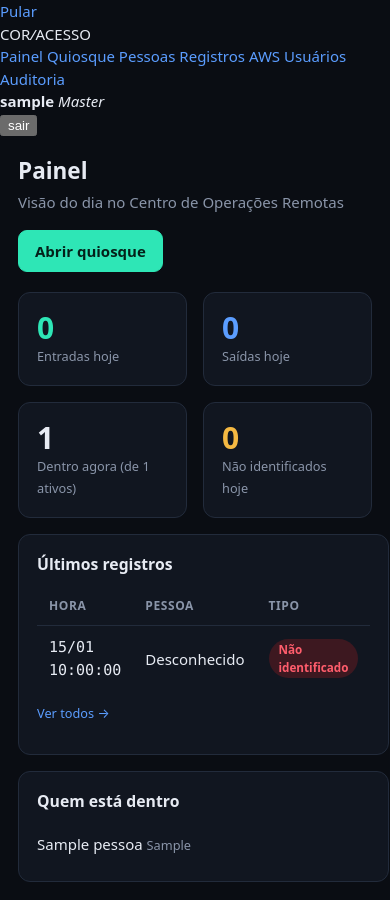
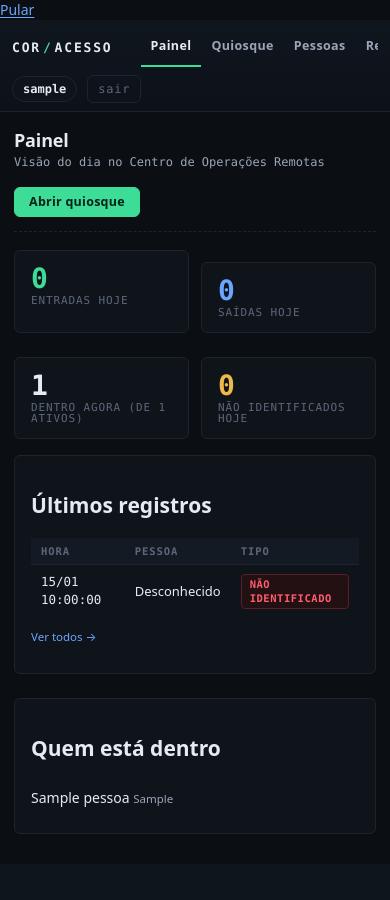
Before and after one commit to gerardnunes/FaceCor, a Django app: page / in a window 390 px wide. After the commit the page ends 834 px from the top, so only its background shows below. Run offline with Django 5.2, Linux system fonts and the light colour scheme; a user stored in the database is signed in; tables that the repository leaves empty hold one stand-in row (values such as "Sample post"); parts of the project's set-up code (start-up, migrations or seed data) failed here and were passed over.

Commit message:
Update app.css for design enhancements and responsiveness
Refactor CSS variables and styles for improved design consistency and responsiveness.

```diff
--- a/core/static/core/app.css
+++ b/core/static/core/app.css
@@ -1,72 +1,244 @@
 :root{
-  --bg:#0a0d13;--surface:#111620;--surface2:#171e2b;--border:#222b3b;--text:#e7ebf3;--muted:#8a95a9;
-  --accent:#2ee6b6;--accent-ink:#04211a;--blue:#5b9dff;--danger:#ff5d6c;--warn:#f5b942;--ok:#2ee6b6;
-  --radius:12px;--font:system-ui,-apple-system,"Segoe UI",Roboto,sans-serif;
+  /* paleta: quase monocromática. A cor é SINAL, não decoração. */
+  --bg:#0b0e12; --ink:#e6ebf2; --ink-2:#9aa6b8; --ink-3:#5c687a;
+  --line:#1c2430; --line-2:#28333f;
+  --panel:#0f141b; --panel-2:#131a23;
+  --sig:#3ddc97;        /* entrada / ok */
+  --sig-alt:#6aa6ff;    /* saída / info */
+  --sig-warn:#f0b849;   /* atenção */
+  --sig-bad:#ff5d6c;    /* erro */
+  --mono: ui-monospace, "JetBrains Mono", Menlo, Consolas, monospace;
+  --sans: system-ui, -apple-system, "Segoe UI", Roboto, sans-serif;
+  --r: 6px;             /* cantos menos "fofos" */
 }
+
 *{box-sizing:border-box}
-html,body{margin:0;background:var(--bg);color:var(--text);font:15px/1.5 var(--font);color-scheme:dark}
-a{color:var(--blue);text-decoration:none}a:hover{text-decoration:underline}
-h1{font-size:1.5rem;margin:0 0 .25rem}h2{font-size:1.05rem;margin:0 0 .75rem}
-.muted{color:var(--muted)}.small{font-size:.85rem}.right{text-align:right}.mono{font-family:ui-monospace,Menlo,Consolas,monospace}
-.shell{display:grid;grid-template-columns:240px 1fr;min-height:100vh}
-.side{background:var(--surface);border-right:1px solid var(--border);padding:20px 14px;display:flex;flex-direction:column;gap:4px;position:sticky;top:0;height:100vh}
-.brand{display:flex;align-items:center;gap:10px;padding:0 10px 18px;font-weight:700;letter-spacing:.04em}
-.brand i{width:30px;height:30px;border-radius:9px;background:linear-gradient(135deg,var(--accent),var(--blue));display:grid;place-items:center;color:var(--accent-ink);font-style:normal;font-weight:800}
-.side a.nav{color:var(--muted);padding:9px 12px;border-radius:9px;display:block}
-.side a.nav:hover{background:var(--surface2);color:var(--text);text-decoration:none}
-.side a.nav.on{background:var(--surface2);color:var(--accent)}
-.side .sp{flex:1}.side .who{padding:10px 12px;border-top:1px solid var(--border);margin-top:8px}
-main{padding:28px 32px;max-width:1200px;width:100%}
-.head{display:flex;justify-content:space-between;align-items:flex-end;gap:16px;margin-bottom:20px;flex-wrap:wrap}
-.card{background:var(--surface);border:1px solid var(--border);border-radius:var(--radius);padding:18px}
-.grid{display:grid;gap:16px}.g4{grid-template-columns:repeat(4,1fr)}.g2{grid-template-columns:1.4fr 1fr}
-.stat b{display:block;font-size:2rem;line-height:1.1}.stat span{color:var(--muted);font-size:.85rem}
-.stat.in b{color:var(--ok)}.stat.out b{color:var(--blue)}.stat.warn b{color:var(--warn)}
-table{width:100%;border-collapse:collapse}th,td{text-align:left;padding:10px 12px;border-bottom:1px solid var(--border);vertical-align:middle}
-th{color:var(--muted);font-weight:600;font-size:.8rem;text-transform:uppercase;letter-spacing:.05em}
+html,body{
+  margin:0; min-height:100%;
+  background:var(--bg); color:var(--ink);
+  font:14px/1.45 var(--sans);
+  font-feature-settings: "tnum" 1, "cv11" 1;   /* números tabulares por padrão */
+  color-scheme:dark;
+}
+a{color:var(--sig-alt);text-decoration:none}
+a:hover{text-decoration:underline;text-underline-offset:2px}
+
+/* ── estrutura operacional ────────────────────────────── */
+.ops{display:flex;flex-direction:column;min-height:100vh}
+
+.bar{
+  position:sticky;top:0;z-index:10;
+  display:flex;align-items:center;justify-content:space-between;gap:20px;
+  padding:0 20px;height:52px;
+  background:linear-gradient(180deg,#10161e,#0d1219);
+  border-bottom:1px solid var(--line);
+  backdrop-filter:blur(6px);
+}
+.bar-left{display:flex;align-items:center;gap:28px;min-width:0}
+.mark{
+  font:700 13px/1 var(--mono); letter-spacing:.14em;
+  color:var(--ink); white-space:nowrap;
+}
+.mark i{color:var(--sig);font-style:normal;margin:0 2px}
+
+.tabs{display:flex;gap:2px;overflow:auto;scrollbar-width:none}
+.tabs::-webkit-scrollbar{display:none}
+.tabs a{
+  padding:16px 12px 14px;
+  font:600 12.5px/1 var(--sans); letter-spacing:.03em;
+  color:var(--ink-2);
+  border-bottom:2px solid transparent;
+  white-space:nowrap;
+}
+.tabs a:hover{color:var(--ink);text-decoration:none}
+.tabs a.on{color:var(--ink);border-bottom-color:var(--sig)}
+
+.bar-right{display:flex;align-items:center;gap:10px}
+.pill{
+  display:flex;align-items:baseline;gap:8px;
+  padding:6px 10px;border:1px solid var(--line);border-radius:999px;
+  background:var(--panel);
+  font:12px/1 var(--mono);
+}
+.pill b{color:var(--ink);font-weight:600}
+.pill em{color:var(--ink-3);font-style:normal;font-size:11px;letter-spacing:.06em;text-transform:uppercase}
+
+.ghost{
+  font:500 12px/1 var(--mono);letter-spacing:.06em;
+  color:var(--ink-3);background:none;border:1px solid var(--line);
+  padding:7px 10px;border-radius:var(--r);cursor:pointer;
+}
+.ghost:hover{color:var(--sig-bad);border-color:var(--sig-bad)}
+
+.stage{padding:20px 24px 40px;max-width:1400px;width:100%;margin:0 auto}
+
+/* ── mensagens como faixa fina ────────────────────────── */
+.flash{list-style:none;margin:0 0 14px;padding:0;display:grid;gap:4px}
+.flash li{
+  padding:8px 12px;border-radius:var(--r);
+  font:12.5px/1.4 var(--mono);
+  border-left:3px solid var(--line-2);
+  background:var(--panel);
+  color:var(--ink-2);
+}
+.flash .success{border-left-color:var(--sig);color:var(--sig)}
+.flash .error  {border-left-color:var(--sig-bad);color:var(--sig-bad)}
+.flash .warning{border-left-color:var(--sig-warn);color:var(--sig-warn)}
+.flash .info   {border-left-color:var(--sig-alt);color:var(--sig-alt)}
+
+/* ── cabeçalho de página (subtítulo de estação) ───────── */
+.head{
+  display:flex;align-items:flex-end;justify-content:space-between;
+  gap:16px;flex-wrap:wrap;margin:4px 0 18px;
+  padding-bottom:14px;border-bottom:1px dashed var(--line);
+}
+.head h1{
+  font:600 18px/1.2 var(--sans);margin:0;letter-spacing:-.01em;
+}
+.head h1 + .muted{display:block;margin-top:4px;font:12px/1.3 var(--mono)}
+.head h2{font:600 13px/1 var(--mono);letter-spacing:.06em;
+  text-transform:uppercase;color:var(--ink-3);margin:0 0 10px}
+
+/* ── painéis (sem sombra, sem glow) ───────────────────── */
+.card, .panel{
+  background:var(--panel);
+  border:1px solid var(--line);
+  border-radius:var(--r);
+  padding:16px;
+}
+.card + .card{margin-top:12px}
+
+/* ── grid utilitário ──────────────────────────────────── */
+.grid{display:grid;gap:12px}
+.g2{grid-template-columns:1.5fr 1fr}
+.g3{grid-template-columns:repeat(3,1fr)}
+.g4{grid-template-columns:repeat(4,1fr)}
+
+/* ── KPIs estilo "leitura de instrumento" ─────────────── */
+.stat{
+  padding:14px 16px;border:1px solid var(--line);border-radius:var(--r);
+  background:var(--panel);
+  display:flex;flex-direction:column;gap:2px;
+}
+.stat b{
+  font:700 28px/1 var(--mono);letter-spacing:-.02em;
+  color:var(--ink);
+}
+.stat span{
+  font:11px/1 var(--mono);letter-spacing:.08em;text-transform:uppercase;
+  color:var(--ink-3);
+}
+.stat.in  b{color:var(--sig)}
+.stat.out b{color:var(--sig-alt)}
+.stat.warn b{color:var(--sig-warn)}
+
+/* ── tabelas densas, tipo log ─────────────────────────── */
+table{width:100%;border-collapse:collapse;font-size:13px}
+th,td{text-align:left;padding:8px 10px;border-bottom:1px solid var(--line);vertical-align:middle}
+th{
+  font:600 10.5px/1 var(--mono);letter-spacing:.09em;text-transform:uppercase;
+  color:var(--ink-3);background:var(--panel-2);
+}
+tbody tr:hover{background:var(--panel-2)}
+td.mono,td .mono{font-family:var(--mono);font-size:12.5px}
 tr:last-child td{border-bottom:0}
-.badge{display:inline-block;padding:2px 10px;border-radius:99px;font-size:.78rem;font-weight:600;background:var(--surface2);color:var(--muted)}
-.badge.in{background:#0d3a2f;color:var(--ok)}.badge.out{background:#12294d;color:var(--blue)}.badge.bad{background:#3d1820;color:var(--danger)}.badge.warn{background:#3d2f10;color:var(--warn)}
-.btn{display:inline-block;border:1px solid var(--border);background:var(--surface2);color:var(--text);padding:9px 16px;border-radius:9px;font:inherit;cursor:pointer}
-.btn:hover{border-color:#34425a;text-decoration:none}
-.btn.primary{background:var(--accent);color:var(--accent-ink);border-color:var(--accent);font-weight:700}
-.btn.danger{color:var(--danger)}.btn.sm{padding:5px 11px;font-size:.85rem}
-form.inline{display:inline}
-label{display:block;font-weight:600;margin:14px 0 6px;font-size:.9rem}
-input[type=text],input[type=password],input[type=email],input[type=date],input[type=search],input[type=file],select{width:100%;background:var(--bg);color:var(--text);border:1px solid var(--border);border-radius:9px;padding:10px 12px;font:inherit}
-input:focus,select:focus{outline:2px solid var(--accent);outline-offset:1px;border-color:transparent}
-input[type=checkbox]{accent-color:var(--accent);margin-right:8px}
-.check label{display:flex;align-items:center;margin:14px 0 0;font-weight:500}
-.help{color:var(--muted);font-size:.82rem;margin-top:4px}.err{color:var(--danger);font-size:.85rem;margin-top:4px}
-.msgs{list-style:none;padding:0;margin:0 0 18px;display:grid;gap:8px}
-.msgs li{padding:11px 14px;border-radius:10px;border:1px solid var(--border);background:var(--surface)}
-.msgs .success{border-color:#14614d;background:#0b2a23}.msgs .error{border-color:#6b2430;background:#2b0f14}
-.filters{display:grid;grid-template-columns:repeat(auto-fit,minmax(150px,1fr));gap:12px;align-items:end;margin-bottom:16px}
-.filters label{margin:0 0 4px}
-.thumb{width:44px;height:44px;border-radius:50%;object-fit:cover;background:var(--surface2);border:1px solid var(--border)}
-.pager{display:flex;gap:12px;align-items:center;justify-content:center;margin-top:16px}
-.narrow{max-width:460px;margin:0 auto}
-.center{min-height:100vh;display:grid;place-items:center;padding:20px}
-.cam{position:relative;background:#000;border-radius:var(--radius);overflow:hidden;aspect-ratio:4/3;border:1px solid var(--border)}
+
+/* ── badges discretos ─────────────────────────────────── */
+.badge{
+  display:inline-block;padding:2px 8px;border-radius:4px;
+  font:600 10.5px/1.4 var(--mono);letter-spacing:.05em;text-transform:uppercase;
+  background:var(--panel-2);color:var(--ink-2);border:1px solid var(--line-2);
+}
+.badge.in  {color:var(--sig);border-color:#17513f;background:#0d241c}
+.badge.out {color:var(--sig-alt);border-color:#1e3a63;background:#0f1a2c}
+.badge.warn{color:var(--sig-warn);border-color:#5a4415;background:#221a09}
+.badge.bad {color:var(--sig-bad);border-color:#5a1e26;background:#221013}
+
+/* ── botões com hierarquia clara ──────────────────────── */
+.btn{
+  display:inline-flex;align-items:center;gap:8px;
+  padding:8px 14px;border-radius:var(--r);
+  font:600 12.5px/1 var(--sans);letter-spacing:.02em;
+  border:1px solid var(--line-2);background:var(--panel-2);color:var(--ink);
+  cursor:pointer;
+}
+.btn:hover{border-color:var(--ink-3);text-decoration:none}
+.btn.primary{background:var(--sig);color:#04211a;border-color:var(--sig)}
+.btn.primary:hover{filter:brightness(1.08)}
+.btn.danger{color:var(--sig-bad);border-color:#4a1b22}
+.btn.danger:hover{background:#2a0f13}
+.btn.sm{padding:5px 9px;font-size:11.5px}
+
+/* ── forms ───────────────────────────────────────────── */
+label{display:block;font:600 12px/1.4 var(--sans);color:var(--ink-2);margin:14px 0 6px}
+input[type=text],input[type=password],input[type=email],input[type=date],
+input[type=search],input[type=file],select,textarea{
+  width:100%;padding:9px 11px;border-radius:var(--r);
+  background:#0a0e13;color:var(--ink);
+  border:1px solid var(--line-2);
+  font:13px/1.4 var(--mono);
+}
+input:focus,select:focus,textarea:focus{
+  outline:none;border-color:var(--sig);
+  box-shadow:0 0 0 3px rgba(61,220,151,.15);
+}
+input[type=checkbox]{accent-color:var(--sig)}
+.help{font:11.5px/1.4 var(--mono);color:var(--ink-3);margin-top:4px}
+.err {font:11.5px/1.4 var(--mono);color:var(--sig-bad);margin-top:4px}
+
+/* ── câmera / quiosque ───────────────────────────────── */
+.cam{position:relative;background:#000;border:1px solid var(--line-2);border-radius:var(--r);overflow:hidden;aspect-ratio:4/3}
 .cam video,.cam img{width:100%;height:100%;object-fit:cover;transform:scaleX(-1)}
 .cam img.snap{transform:none}
+
+.kiosk{
+  min-height:100vh;
+  display:grid;grid-template-rows:auto 1fr;
+  background:radial-gradient(900px 500px at 50% -20%,#0f1a24,var(--bg));
+}
+.kbar{display:flex;justify-content:space-between;align-items:center;padding:14px 28px;border-bottom:1px solid var(--line)}
+.kclock{font:700 26px/1 var(--mono);letter-spacing:-.02em;color:var(--ink)}
+.kmain{display:grid;grid-template-columns:minmax(0,1.2fr) minmax(0,1fr);gap:28px;padding:24px 28px;align-items:center}
+.kmain .cam.ok-in {border-color:var(--sig);    box-shadow:0 0 0 3px rgba(61,220,151,.25)}
+.kmain .cam.ok-out{border-color:var(--sig-alt);box-shadow:0 0 0 3px rgba(106,166,255,.25)}
+.kmain .cam.bad   {border-color:var(--sig-bad);box-shadow:0 0 0 3px rgba(255,93,108,.25)}
+
+.kres{text-align:center}
+.kres .big{font:800 42px/1 var(--mono);letter-spacing:-.03em;margin:6px 0}
+.kres .tag{display:inline-block;font:700 18px/1 var(--mono);letter-spacing:.06em;
+  text-transform:uppercase;padding:6px 18px;border-radius:4px;
+  background:var(--panel-2);border:1px solid var(--line-2)}
+.kres.ok-in  .tag{color:var(--sig);border-color:#17513f;background:#0d241c}
+.kres.ok-out .tag{color:var(--sig-alt);border-color:#1e3a63;background:#0f1a2c}
+.kres.bad    .tag{color:var(--sig-bad);border-color:#5a1e26;background:#221013}
+
+/* ── utilitários ─────────────────────────────────────── */
+.muted{color:var(--ink-2)} .small{font-size:11.5px}
+.mono{font-family:var(--mono)}
+.right{text-align:right}
+.center{min-height:100vh;display:grid;place-items:center;padding:20px}
+.narrow{max-width:460px;margin:0 auto;width:100%}
 .row{display:flex;gap:10px;flex-wrap:wrap;margin-top:12px}
+.sp{flex:1}
 .hidden{display:none!important}
-/* quiosque */
-.kiosk{min-height:100vh;display:grid;grid-template-rows:auto 1fr;background:radial-gradient(1200px 600px at 50% -10%,#10202b,var(--bg))}
-.kbar{display:flex;justify-content:space-between;align-items:center;padding:16px 28px}
-.kclock{font-size:2rem;font-weight:700;font-variant-numeric:tabular-nums}
-.kmain{display:grid;grid-template-columns:minmax(0,1.2fr) minmax(0,1fr);gap:28px;padding:0 28px 28px;align-items:center}
-.kmain .cam{aspect-ratio:4/3;border:2px solid var(--border)}
-.kmain .cam.ok-in{border-color:var(--ok);box-shadow:0 0 0 4px #2ee6b633}
-.kmain .cam.ok-out{border-color:var(--blue);box-shadow:0 0 0 4px #5b9dff33}
-.kmain .cam.bad{border-color:var(--danger);box-shadow:0 0 0 4px #ff5d6c33}
-.kres{text-align:center}.kres .big{font-size:2.6rem;font-weight:800;line-height:1.1;margin:8px 0}
-.kres .tag{display:inline-block;font-size:1.4rem;font-weight:700;padding:6px 22px;border-radius:99px;background:var(--surface2)}
-.kres.ok-in .tag{background:#0d3a2f;color:var(--ok)}.kres.ok-out .tag{background:#12294d;color:var(--blue)}.kres.bad .tag{background:#3d1820;color:var(--danger)}
-@media(max-width:900px){.shell{grid-template-columns:1fr}.side{position:static;height:auto;flex-direction:row;flex-wrap:wrap}.side .sp,.side .who{display:none}
-.g4{grid-template-columns:1fr 1fr}.g2,.kmain{grid-template-columns:1fr}main{padding:18px}}
-.mt{margin-top:16px}.narrow{width:100%}
-.row-line{padding:8px 0;border-bottom:1px solid var(--border)}.row-line:last-child{border-bottom:0}
-pre.pol{background:var(--bg);border:1px solid var(--border);border-radius:9px;padding:12px;overflow:auto;white-space:pre-wrap;color:var(--text)}
+.mt{margin-top:16px}
+.row-line{padding:8px 0;border-bottom:1px solid var(--line)}
+.row-line:last-child{border-bottom:0}
+.filters{display:grid;grid-template-columns:repeat(auto-fit,minmax(160px,1fr));gap:10px;align-items:end;margin-bottom:14px}
+.filters label{margin:0 0 4px}
+.thumb{width:36px;height:36px;border-radius:4px;object-fit:cover;background:var(--panel-2);border:1px solid var(--line-2)}
 span.thumb{display:inline-block}
+pre.pol{background:#0a0e13;border:1px solid var(--line);border-radius:var(--r);padding:12px;overflow:auto;white-space:pre-wrap;font:12px/1.45 var(--mono);color:var(--ink-2)}
+.pager{display:flex;gap:10px;align-items:center;justify-content:center;margin-top:16px;font:12px/1 var(--mono)}
+
+/* ── responsivo: topbar encurta, mantém topo ──────────── */
+@media(max-width:820px){
+  .bar{height:auto;flex-wrap:wrap;padding:8px 12px;gap:8px}
+  .bar-left{flex:1 1 100%;overflow:hidden}
+  .tabs{gap:0}
+  .tabs a{padding:12px 10px}
+  .pill em{display:none}
+  .stage{padding:14px}
+  .g4{grid-template-columns:1fr 1fr}
+  .g2,.g3,.kmain{grid-template-columns:1fr}
+}
```
